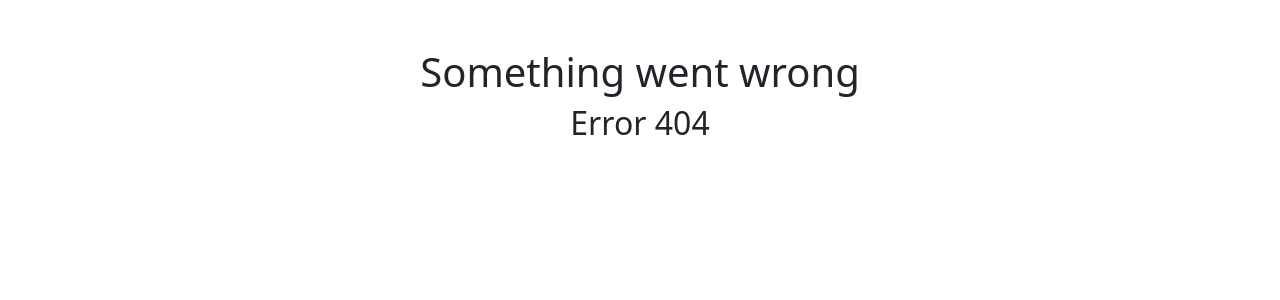
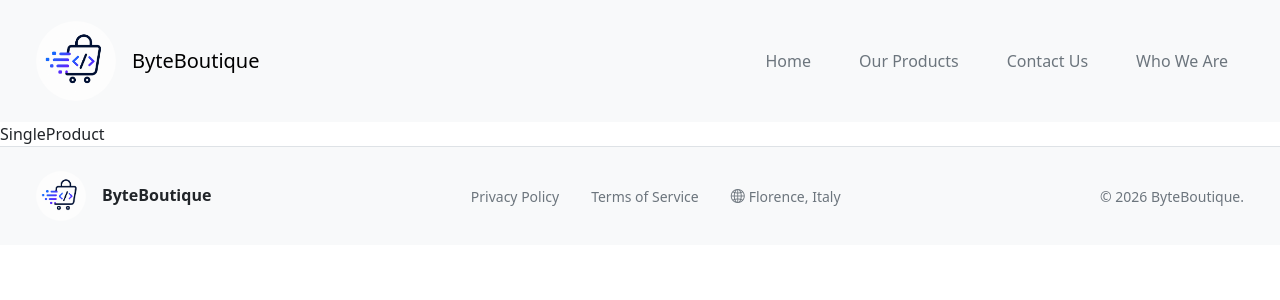
Before and after one commit to BelliaNino/react-router, a React (Vite) app: page /Products/1 in a window 1280 px wide. Before the commit this address had no page. Shown: the top 300 px of the page. Built offline with nearby package versions, Linux system fonts and the light colour scheme.

Commit message:
add single product page

```diff
--- a/src/App.jsx
+++ b/src/App.jsx
@@ -3,6 +3,7 @@ import { useState } from 'react';
 import 'bootstrap/dist/css/bootstrap.min.css';
 import 'bootstrap/dist/js/bootstrap.bundle.min.js';
 import 'bootstrap-icons/font/bootstrap-icons.css';
+
 
 import {
   BrowserRouter, Routes, Route,
@@ -13,6 +14,7 @@ import Index from './pages/Index';
 import Contact from './pages/Contact';
 import Products from './pages/Products';
 import NotFound from './pages/NotFound';
+import SingleProduct from './pages/SingleProduct';
 
 import Structure from './layouts/Structure';
 
@@ -33,6 +35,9 @@ function App() {
             <Route path="/Contact" element={<Contact />} />
             {/* http://localhost:5176/Products */}
             <Route path="/Products" element={<Products />} />
+            {/* http://localhost:5176/Products */}
+            <Route path='/Products/:SingleProductId' Component={SingleProduct}/>
+
           </Route>
           <Route path="*" element={<NotFound />} />
 
--- /dev/null
+++ b/src/pages/SingleProduct.jsx
@@ -0,0 +1,9 @@
+import React from 'react'
+
+function SingleProduct() {
+  return (
+    <div>SingleProduct</div>
+  )
+}
+
+export default SingleProduct
```
